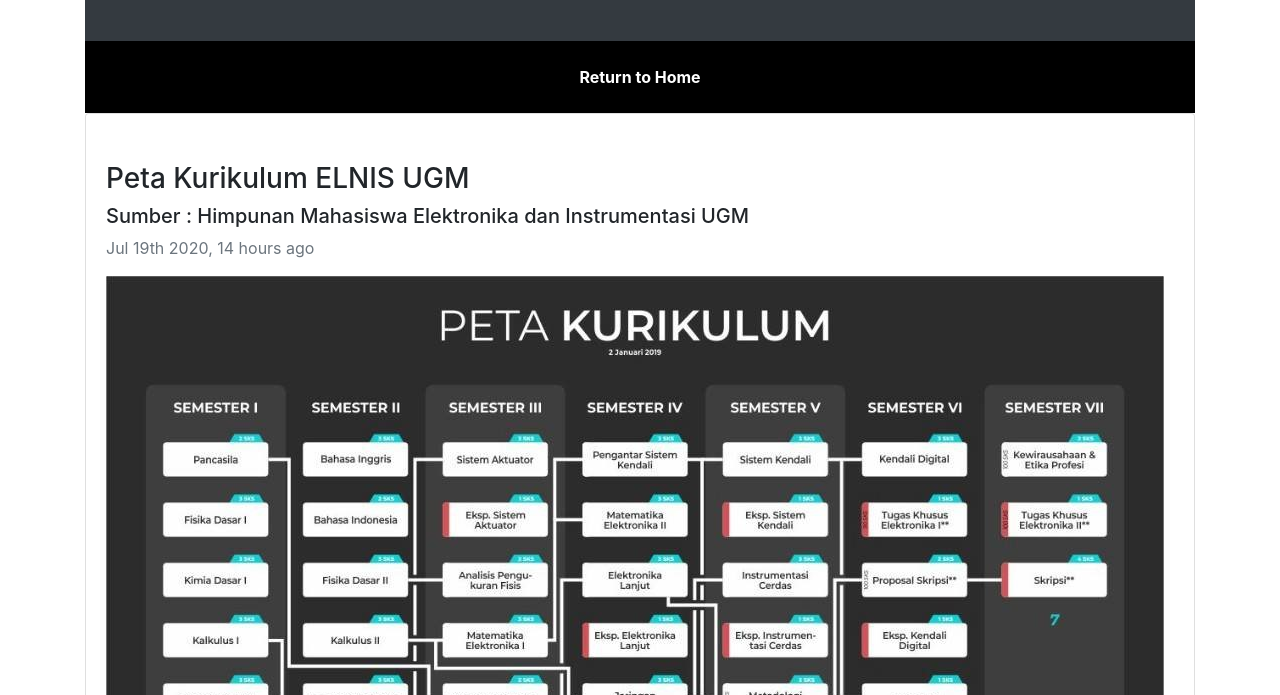
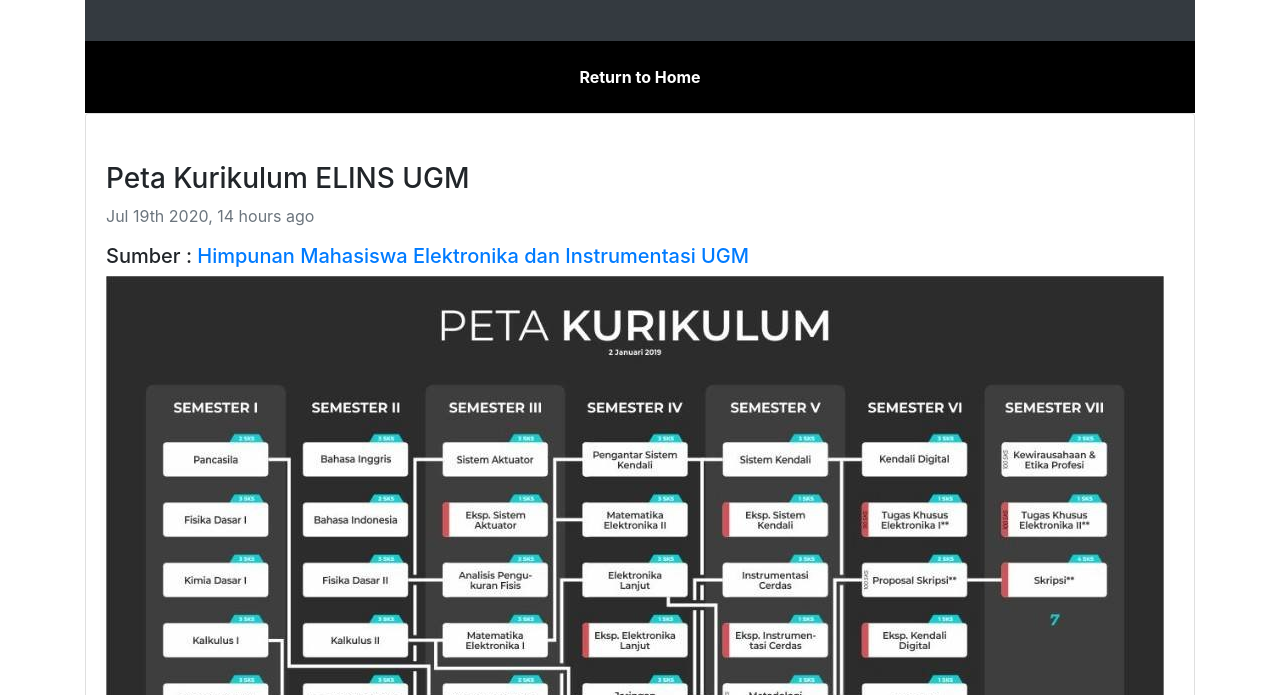
Before and after one commit to gabrielkheisa/gabrielkheisa.github.io, a plain HTML site: page private/peta_kurikulum/index.html in a window 1280 px wide. Shown: the part 105-800 px from the top of the page. Drawn offline with nearby package versions, Linux system fonts and the light colour scheme.

Commit message:
benerin title, tambah sumber

```diff
--- a/private/peta_kurikulum/index.html
+++ b/private/peta_kurikulum/index.html
@@ -12,7 +12,7 @@
     integrity="sha384-WskhaSGFgHYWDcbwN70/dfYBj47jz9qbsMId/iRN3ewGhXQFZCSftd1LZCfmhktB" crossorigin="anonymous">
   <link rel="stylesheet" href="https://cdnjs.cloudflare.com/ajax/libs/ekko-lightbox/5.3.0/ekko-lightbox.css" />
   <link rel="stylesheet" href="../../css/style.css">
-  <title>Tugas Mikon</title>
+  <title>Peta Kurikulum ELINS UGM</title>
 </head>
 
 <body>
@@ -59,14 +59,16 @@
 
       <div class="card card-body py-5 show overflow-auto">
 
-        <h3>Peta Kurikulum ELNIS UGM</h3>
-        <h5>
-          Sumber : Himpunan Mahasiswa Elektronika dan Instrumentasi UGM
-        </h5>
+        <h3>Peta Kurikulum ELINS UGM</h3>
+
 
         <div class="text-muted">
             <p id="Tanggal"></p>
             </div>
+
+            <h5>
+              Sumber : <a href="https://hmei.mipa.ugm.ac.id/">Himpunan Mahasiswa Elektronika dan Instrumentasi UGM</a>
+            </h5>
 
 
             <iframe width="auto" height="600px" src="peta_kurikulum.jpg" frameborder="0"></iframe>
```
